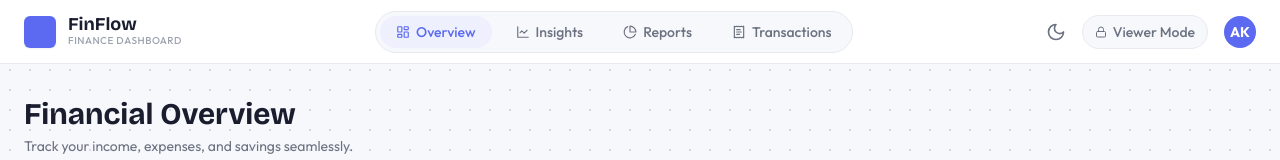
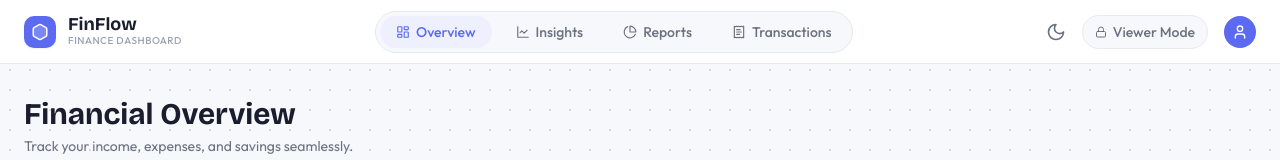
Before and after one commit to Aravind56565657/zorvyn, a React (Vite) app: page / in a window 1280 px wide. Shown: the top 160 px of the page. Built offline with nearby package versions, Linux system fonts and the light colour scheme.

Commit message:
Update placeholder avatars to professional lucide-react SVG icons

```diff
--- a/src/components/Header.tsx
+++ b/src/components/Header.tsx
@@ -1,7 +1,7 @@
 import React, { useState, useEffect } from 'react';
 import { useFinanceStore } from '../store/useFinanceStore';
 import clsx from 'clsx';
-import { LayoutDashboard, ReceiptText, PieChart, LineChart, Moon, Sun, Lock, Plus } from 'lucide-react';
+import { LayoutDashboard, ReceiptText, PieChart, LineChart, Moon, Sun, Lock, Plus, User, Hexagon } from 'lucide-react';
 import { AuthModal } from './AuthModal';
 import { TransactionModal } from './TransactionModal';
 
@@ -42,7 +42,9 @@ export const Header: React.FC = () => {
       <header className="bg-white dark:bg-[#131A2A] border-b border-border1 dark:border-[#1F2937] h-16 sticky top-0 z-30 transition-colors duration-200">
         <div className="container mx-auto px-6 h-full flex items-center justify-between max-w-[1400px]">
           <div className="flex items-center gap-3">
-            <div className={clsx("w-8 h-8 rounded-md shadow-sm transition-colors", role === 'Admin' ? 'bg-[#16A34A]' : 'bg-[#5B6AF0]')}></div>
+            <div className={clsx("w-8 h-8 rounded-[10px] shadow-sm transition-colors flex items-center justify-center", role === 'Admin' ? 'bg-[#16A34A]' : 'bg-[#5B6AF0]')}>
+              <Hexagon size={18} className="text-white fill-white/20" />
+            </div>
             <div className="flex flex-col justify-center">
               <h1 className="font-bricolage font-bold text-text1 dark:text-[#F3F4F6] leading-none text-lg">FinFlow</h1>
               <span className="text-[10px] text-text3 dark:text-[#9CA3AF] font-medium uppercase tracking-wider">
@@ -92,10 +94,10 @@ export const Header: React.FC = () => {
             </button>
 
             <div className={clsx(
-              "w-8 h-8 rounded-full text-white flex items-center justify-center font-bold text-sm shadow-sm ring-2 ring-white cursor-pointer transition-all",
+              "w-8 h-8 rounded-full text-white flex items-center justify-center font-bold text-sm shadow-sm ring-2 ring-white dark:ring-[#1F2937] cursor-pointer transition-all",
               role === 'Admin' ? 'bg-[#16A34A] hover:ring-[#DCFCE7]' : 'bg-[#5B6AF0] hover:ring-[#EEF0FE]'
             )}>
-              AK
+              <User size={16} />
             </div>
           </div>
         </div>
```
